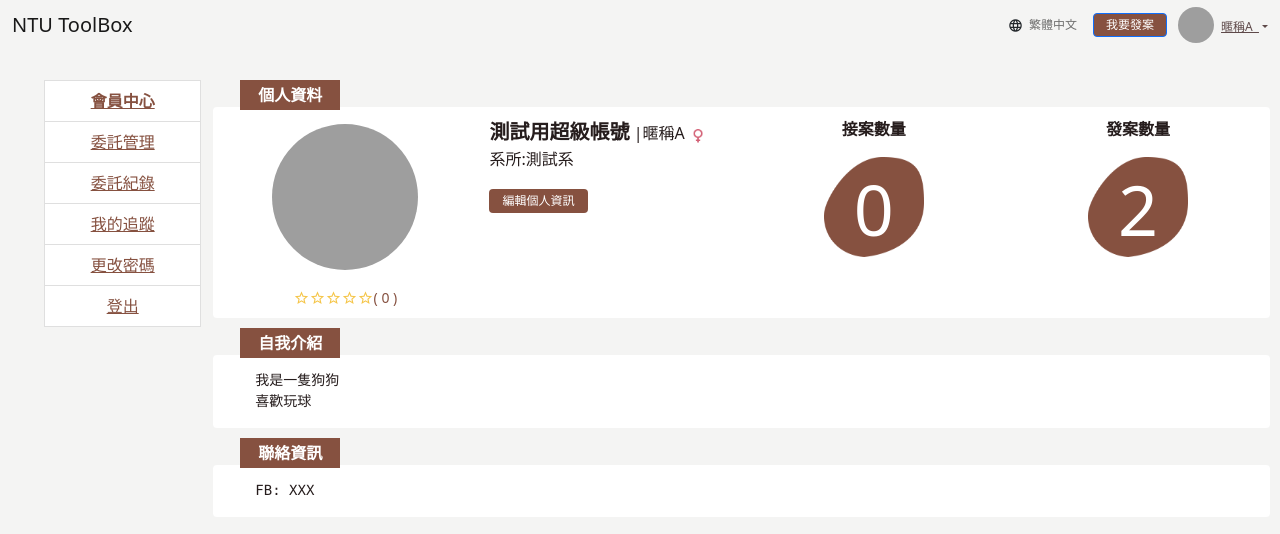
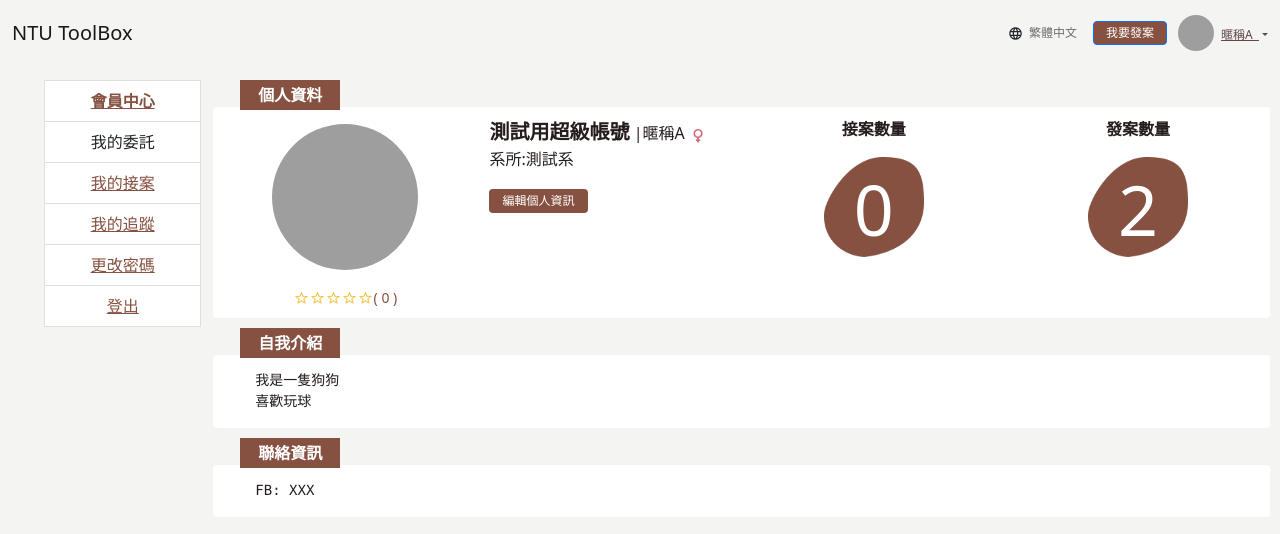
Before and after one commit to YuehChi/ToolBox, a Django app: page /toolfamily/user/profile/ in a window 1280 px wide. Shown: the top 534 px of the page. Run offline with Django 4.2, Linux system fonts and the light colour scheme; a user stored in the database is signed in; data comes from the database, SQL or seed files in the repository; both versions use the stored data as it was after the commit; data that the repository does not hold is empty; some libraries are stand-ins or nearby versions; grey boxes are pictures that could not be loaded.

Commit message:
navbar RWD

```diff
--- a/toolcase/toolfamily/templates/base_generic.html
+++ b/toolcase/toolfamily/templates/base_generic.html
@@ -26,7 +26,7 @@
 <body style="background: #f4f4f3;">
   {% block header-navbar %}
       <!----------NavBar FixtedTop---------->
-      <nav class="navbar navbar-light navbar-expand-md fixed-top" style="background: rgb(244,244,243);height: 50px;border-bottom-width: 0px;">
+      <nav class="d-none d-md-block navbar navbar-light navbar-expand-md fixed-top" style="background: rgb(244,244,243);height: 50px;border-bottom-width: 0px;">
         <div class="container-fluid"><a class="navbar-brand" href="{% url 'index'%}">NTU ToolBox</a><button data-bs-toggle="collapse" class="navbar-toggler" data-bs-target="#navcol-1"><span class="visually-hidden">Toggle navigation</span><span class="navbar-toggler-icon"></span></button>
             <div class="collapse navbar-collapse d-md-flex d-lg-flex justify-content-md-end align-items-md-center justify-content-lg-end align-items-lg-center" style="background: rgb(244,244,243);" id="navcol-1"><i class="material-icons" style="font-size: 15px;">language</i>
                 <ul class="navbar-nav">
@@ -50,13 +50,29 @@
                     </a>
                     <div class="dropdown-menu" style="margin: 0;padding: 7px 0px;margin-left: -30px;font-size: 12px;width: 100px;min-width: 100px;margin-top: 11px;border-width: 0px;background: rgb(244,244,243);text-align: center;color: #5e4949;">
                         <a class="dropdown-item member" m="1" href="{% url 'my-user-profile'%}" style="color: #5e4949;">會員中心</a>
-                        <a class="dropdown-item" href="#" style="color: #5e4949;">我的委託</a>
-                        <a class="dropdown-item" href="#" style="color: #5e4949;">委託紀錄</a>
+                        <a class="dropdown-item" href="{%url 'user-publish-record'%}" style="color: #5e4949;">我的委託</a>
+                        <a class="dropdown-item" href="{%url 'user-take-record'%}" style="color: #5e4949;">我的接案</a>
                         <a class="dropdown-item" href="#" style="color: #5e4949;">我的追蹤</a>
                         <a class="dropdown-item" href="{% url 'user-password-update' %}" style="color: #5e4949;">更改密碼</a>
                         <a class="dropdown-item" href="{% url 'logout' %}" style="color: #5e4949;">登出</a>
                     </div>
                 </div>
+            </div>
+        </div>
+    </nav>
+    <nav id="mobile" class="d-md-none navbar navbar-light navbar-expand-md fixed-top" style="background: rgb(244,244,243);height: 50px;border-bottom-width: 0px;">
+        <div class="container-fluid"><a class="navbar-brand" href="{% url 'index'%}">NTU ToolBox</a><button data-bs-toggle="collapse" class="navbar-toggler" data-bs-target="#navcol-1"><span class="visually-hidden">Toggle navigation</span><span class="navbar-toggler-icon"></span></button>
+            <div class="collapse navbar-collapse d-md-flex d-lg-flex justify-content-md-end align-items-md-center justify-content-lg-end align-items-lg-center" style="background: rgb(244,244,243);" id="navcol-1">
+                <ul class="navbar-nav">
+                    <li class="nav-item navbar-text"><i class="material-icons" style="float: left;margin-top: 10px;font-size: 15px;">language</i><a class="nav-link" href="#" style="float: left;font-size: 12px;margin-left: 2px;margin-right: 8px;">繁體中文</a></li>
+                    <li class="nav-item "><button class="btn" type="button" id="button-case-new" style="padding: 2px 12px;color: #ffffff;background: rgb(134,81,64);font-size: 12px;margin-right: 4px;width: 85px;">我要發案</button></li>
+                    <li class="nav-item"><a class="dropdown-item member" m="1" href="{% url 'my-user-profile'%}" style="color: #5e4949;">會員中心</a></li>
+                    <li class="nav-item"><a class="dropdown-item" href="{%url 'user-publish-record'%}" style="color: #5e4949;">我的委託</a></li>
+                    <li class="nav-item"><a class="dropdown-item" href="{%url 'user-take-record'%}" style="color: #5e4949;">我的接案</a></li>
+                    <li class="nav-item"><a class="dropdown-item" href="#" style="color: #5e4949;">我的追蹤</a></li>
+                    <li class="nav-item"><a class="dropdown-item" href="{% url 'user-password-update' %}" style="color: #5e4949;">更改密碼</a></li>
+                    <li class="nav-item"><a class="dropdown-item" href="{% url 'logout' %}" style="color: #5e4949;">登出</a></li>
+                </ul>
             </div>
         </div>
     </nav>
--- a/toolcase/toolfamily/templates/user/user.html
+++ b/toolcase/toolfamily/templates/user/user.html
@@ -10,8 +10,8 @@
             <ul class="tab-list" style="text-align: center;display:block;">
                 <li class="list-group-item member bold" m="1"><a href="javascript:void(0)" style="color: rgb(134, 81, 64);">會員中心</a></li>
                 <!-- <li class="list-group-item member" m="2"><a href="javascript:void(0)" style="color: rgb(134, 81, 64) ;">編輯個人資訊</a></li> -->
-                <li class="list-group-item"><a href="#" style="color: rgb(134, 81, 64) ;">委託管理</a></li>
-                <li class="list-group-item"><a href="#" style="color: rgb(134, 81, 64) ;">委託紀錄</a></li>
+                <li class="list-group-item"><a href="{%url 'user-publish-record'%}" style="color: rgb(134, 81, 64) ;"></a>我的委託</li>
+                <li class="list-group-item"><a href="{%url 'user-take-record'%}" style="color: rgb(134, 81, 64) ;">我的接案</a></li>
                 <li class="list-group-item"><a href="#" style="color: rgb(134, 81, 64) ;">我的追蹤</a></li>
                 <li class="list-group-item"><a href="{% url 'user-password-update' %}" style="color: rgb(134, 81, 64) ;">更改密碼</a></li>
                 <li class="list-group-item"><a href="{% url 'logout' %}" style="color: rgb(134, 81, 64) ;">登出</a></li>
--- a/toolcase/toolfamily/templates/user/user_reset_pwd.html
+++ b/toolcase/toolfamily/templates/user/user_reset_pwd.html
@@ -109,8 +109,8 @@
         <div class="justify-content-center" style="margin-top: 80px;">
             <ul class="tab-list" style="text-align: center;display:block;">
                 <li class="list-group-item member" m="1"><a href="{%url 'my-user-profile'%}" style="color: rgb(134, 81, 64);">會員中心</a></li>
-                <li class="list-group-item"><a href="#" style="color: rgb(134, 81, 64) ;">委託管理</a></li>
-                <li class="list-group-item"><a href="#" style="color: rgb(134, 81, 64) ;">委託紀錄</a></li>
+                <li class="list-group-item"><a href="{%url 'user-publish-record'%}" style="color: rgb(134, 81, 64) ;"></a>我的委託</li>
+                <li class="list-group-item"><a href="{%url 'user-take-record'%}" style="color: rgb(134, 81, 64) ;">我的接案</a></li>
                 <li class="list-group-item"><a href="#" style="color: rgb(134, 81, 64) ;">我的追蹤</a></li>
                 <li class="list-group-item bold"><a href="{%url 'user-password-update'%}" style="color: rgb(134, 81, 64) ;">更改密碼</a></li>
                 <li class="list-group-item"><a href="{% url 'logout' %}" style="color: rgb(134, 81, 64) ;">登出</a></li>
```
Also changed, not shown: toolcase/db.sqlite3.
